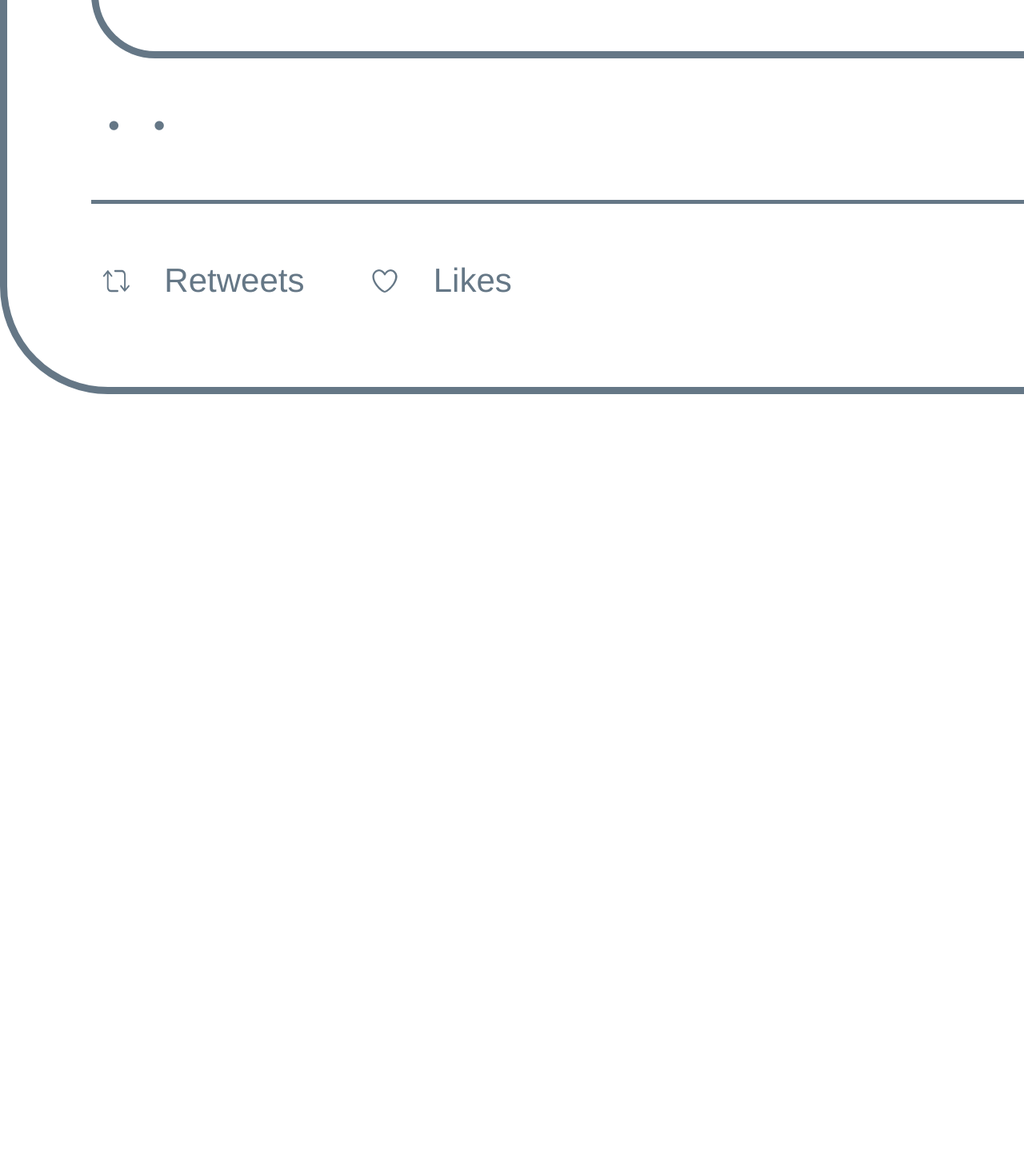
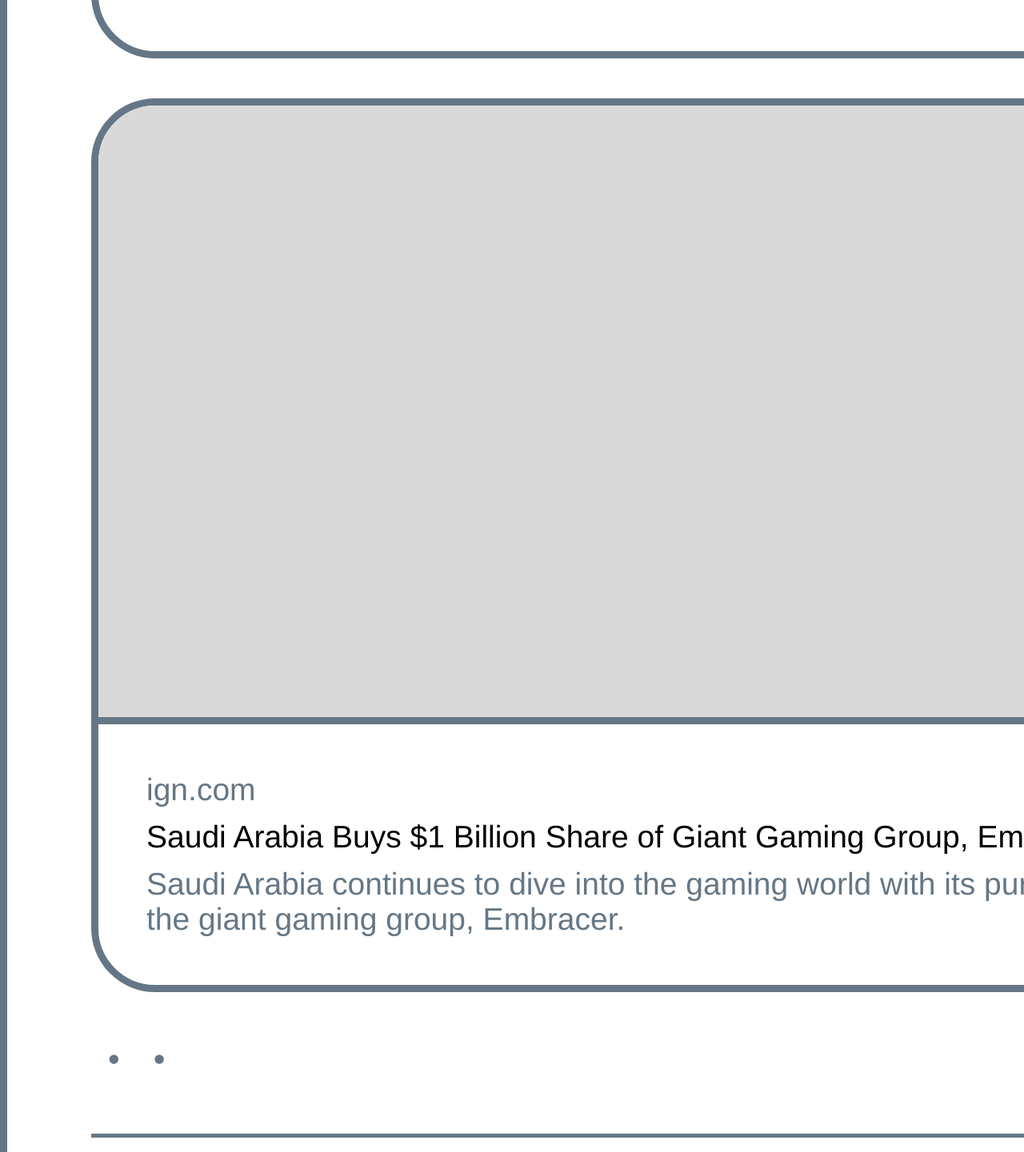
Before and after one commit to genesis331/twittercard, a website: page cards/basic.html in a window 1280 px wide. Shown: the part 1480-2921 px from the top of the page at 80% size. Before the commit the page ends 1973 px from the top, so only its background shows below. Drawn offline with Linux system fonts and the light colour scheme.

Commit message:
init embed contents

```diff
--- a/cards/basic.html
+++ b/cards/basic.html
@@ -1,6 +1,7 @@
-<html>
+<html lang="en">
     <head>
         <meta charset="UTF-8" />
+        <title>twittercard</title>
     </head>
     <body>
         <style>
@@ -150,6 +151,35 @@
                 padding-block: 30px;
             }
 
+            .card-embed-wrapper {
+                border: 9px solid #657786;
+                border-radius: 80px;
+                margin-top: 50px;
+                display: flex;
+                flex-direction: column;
+                min-height: 1100px;
+            }
+
+            .card-embed-image {
+                flex: 1;
+                background-color: #D9D9D9;
+                border-radius: 71px 71px 0 0;
+            }
+
+            .card-embed-details {
+                border-top: 9px solid #657786;
+                padding: 45px 60px;
+                font-size: 39px;
+            }
+
+            .card-embed-details > div {
+                margin-block: 15px;
+            }
+
+            .card-embed-url, .card-embed-desc {
+                color: #657786;
+            }
+
             .detail-separator {
                 padding-inline: 21px;
             }
@@ -246,6 +276,16 @@
                             <div id="data-minicontent" class="mini-content"></div>
                         </div>
                     </div>
+                    <div id="data-embed" class="card-embed">
+                        <div class="card-embed-wrapper">
+                            <div id="data-embedimage" class="card-embed-image"></div>
+                            <div class="card-embed-details">
+                                <div class="card-embed-url">ign.com</div>
+                                <div class="card-embed-title">Saudi Arabia Buys $1 Billion Share of Giant Gaming Group, Embracer - IGN</div>
+                                <div class="card-embed-desc">Saudi Arabia continues to dive into the gaming world with its purchase of $1 billion in shares of the giant gaming group, Embracer.</div>
+                            </div>
+                        </div>
+                    </div>
                 </div>
                 <div class="card-details">
                     <span id="data-time"></span><span class="detail-separator">•</span><span id="data-date"></span><span class="detail-separator">•</span><span id="data-client"></span>
--- a/index.js
+++ b/index.js
@@ -127,6 +127,7 @@ async function getTweetData(id) {
     data.retweets = convertNumberToString(jsonData.data[0].public_metrics.retweet_count);
     data.likes = convertNumberToString(jsonData.data[0].public_metrics.like_count);
     data.bluetick = jsonData.includes.users[0].verified;
+    data.embed = null;
     return data;
 }
 
@@ -193,6 +194,10 @@ async function generateCard(req, dataObj) {
                 if (!dataObj[key]) {
                     $('#data-thread').first().remove();
                 }
+            case "embed":
+                if (!dataObj[key]) {
+                    $('#data-embed').first().remove();
+                }
             default:
                 $('#data-' + key).first().html(dataObj[key]);
                 break;
```
